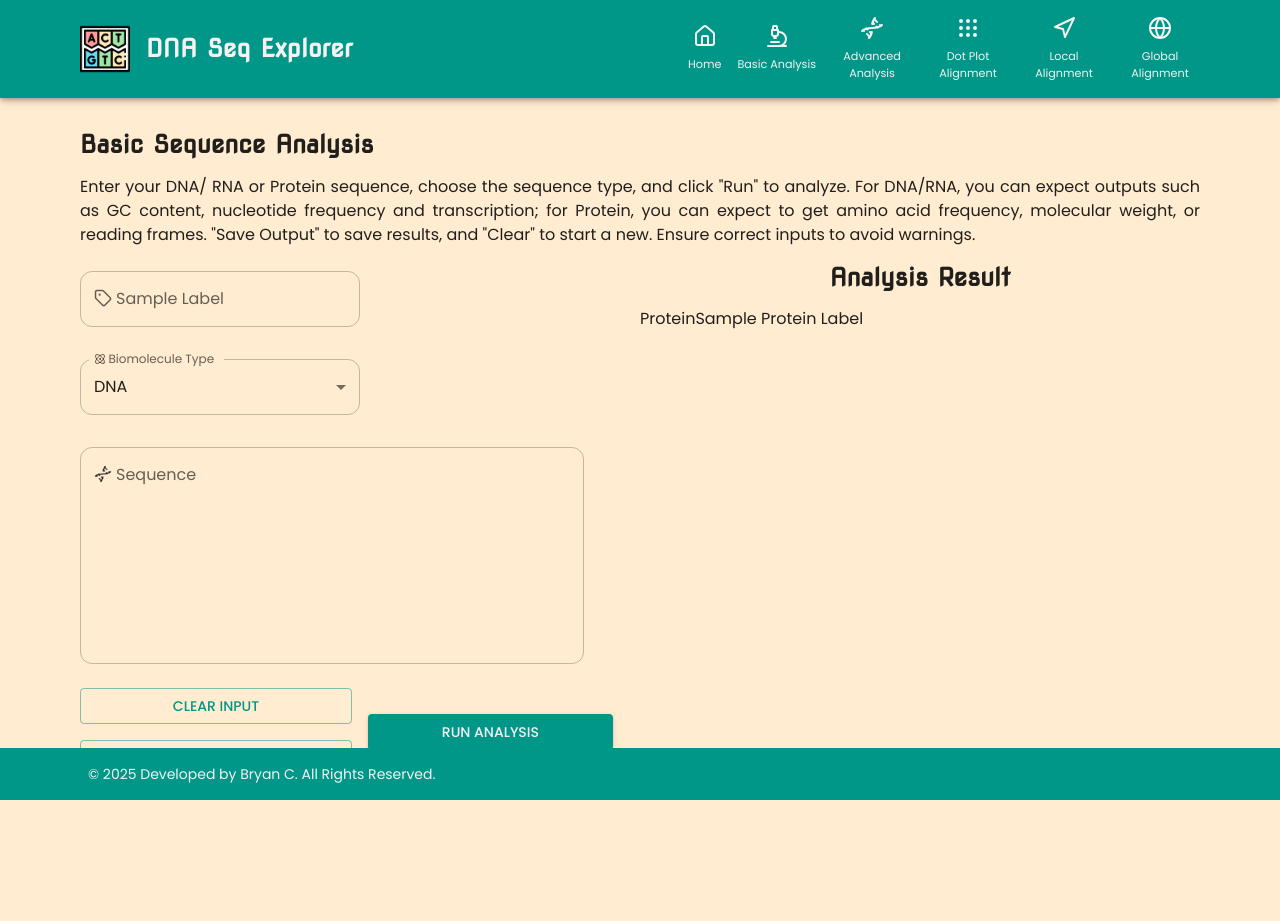
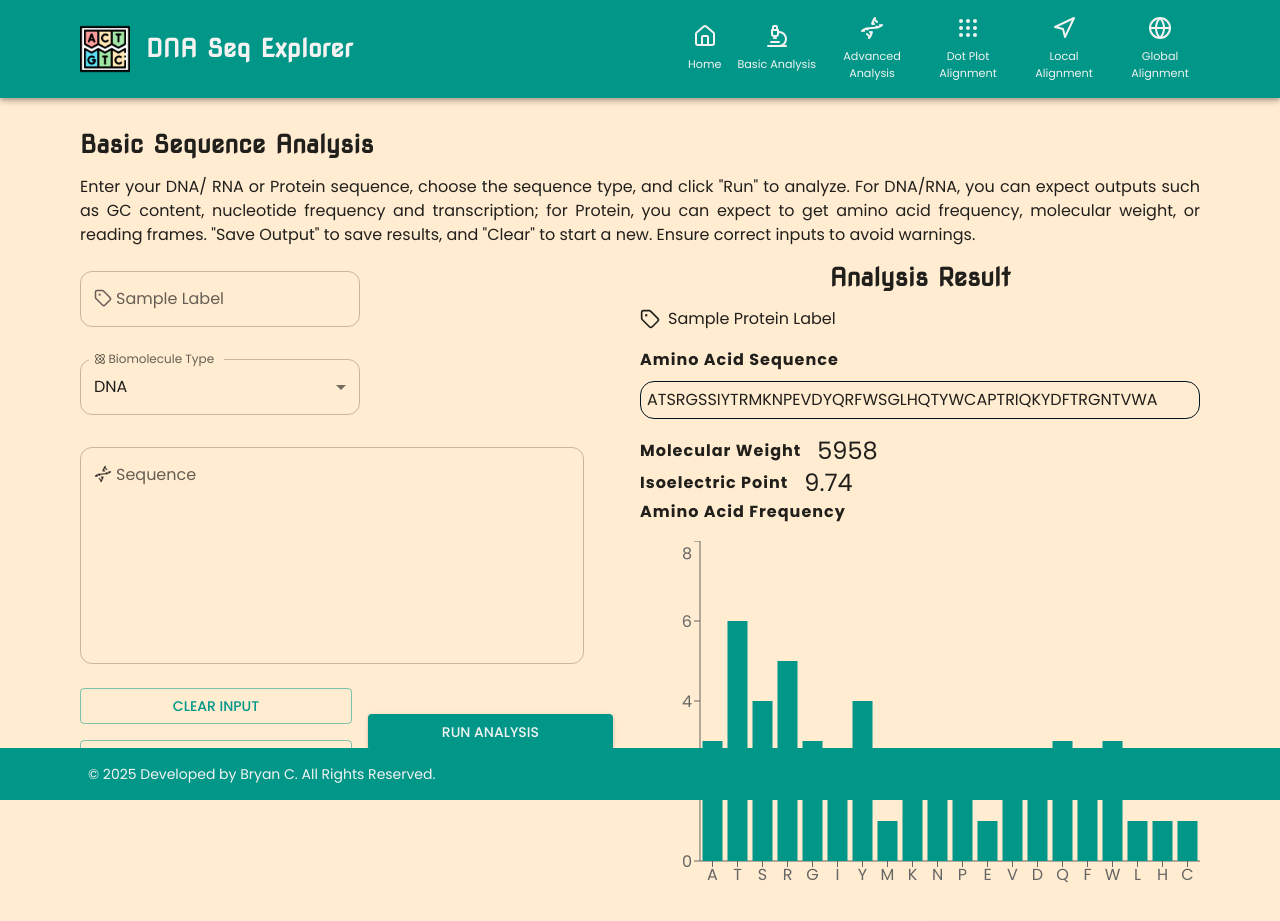
Before and after one commit to bryancastillo10/dna-seq-explorer, a React (Vite) app in the folder client/: page /basic in a window 1280 px wide. Shown: the top 921 px of the page. Before the commit the page ends 898 px from the top, so only its background shows below. Built offline with nearby package versions, Linux system fonts and the light colour scheme.

Commit message:
🌐 feature: protein output result

```diff
--- a/client/src/features/singleSeq/components/NucleotideBasicResult.tsx
+++ b/client/src/features/singleSeq/components/NucleotideBasicResult.tsx
@@ -16,7 +16,7 @@ const NucleotideBasicResult = ({analysisResult, sampleLabel}: NucleotideBasicRes
   }
 
   if (!("transcription" in analysisResult)) {
-    return <Typography>Data is not of nucleotide type.</Typography>;
+    return <Typography>Data is not of DNA & RNA type.</Typography>;
   }
 
   const { transcription,
--- a/client/src/features/singleSeq/components/ProteinBasicResult.tsx
+++ b/client/src/features/singleSeq/components/ProteinBasicResult.tsx
@@ -1,4 +1,8 @@
-import { Box } from "@mui/material";
+import { Box, Stack, Typography, Button } from "@mui/material";
+import { Tag } from "lucide-react";
+
+import LongStringResult from "@/components/ui/LongStringResult";
+import BarChartBlock from "@/components/ui/BarChartBlock";
 
 import type { BasicAnalysisResults } from "@/features/singleSeq/api/interface";
 
@@ -8,13 +12,54 @@ interface ProteinBasicResultProps {
 }
 
 const ProteinBasicResult = ({analysisResult, sampleLabel}: ProteinBasicResultProps) => {
+	if(!analysisResult){
+    return <Typography>Data Failed to Fetch</Typography>
+  }
 
+  if (!("aminoAcidFrequency" in analysisResult)) {
+    return <Typography>Data is not of Protein type.</Typography>;
+  }
+
+  const { aminoAcidSequence, aminoAcidFrequency,
+	molecularWeight, isoelectricPoint } = analysisResult;
 
   return (
-	<Box height={400}>
-	  Protein
-		{sampleLabel}
-	</Box>
+	<>
+		<Stack flexDirection="row" alignItems="center" gap={1}>
+		<Tag size={20}/>
+		<Typography>{sampleLabel}</Typography>
+		</Stack>
+		<Box>
+			<LongStringResult
+				label="Amino Acid Sequence"
+				result={aminoAcidSequence}
+			/>
+
+			<Box sx={{ display:"flex", alignItems:"center", gap: 2 }}>
+				<Typography variant="h6">Molecular Weight</Typography>
+				<Typography variant="h5">{molecularWeight}</Typography>
+			</Box>
+
+			<Box sx={{ display:"flex", alignItems:"center", gap: 2 }}>
+				<Typography variant="h6">Isoelectric Point</Typography>
+				<Typography variant="h5">{isoelectricPoint}</Typography>
+			</Box>
+
+			<BarChartBlock
+				title="Amino Acid Frequency"
+				data={aminoAcidFrequency}
+			/>
+			<Box sx={{
+        		display:"grid",
+        		gridTemplateColumns:"repeat(2, 1fr)",
+        		gap: 2,
+        		marginBottom: 2}}
+      		>
+				<Button variant="outlined">Clear</Button>
+				<Button variant="contained">Save</Button>
+			</Box>
+		</Box>
+	</>
   )
 }
 
```
